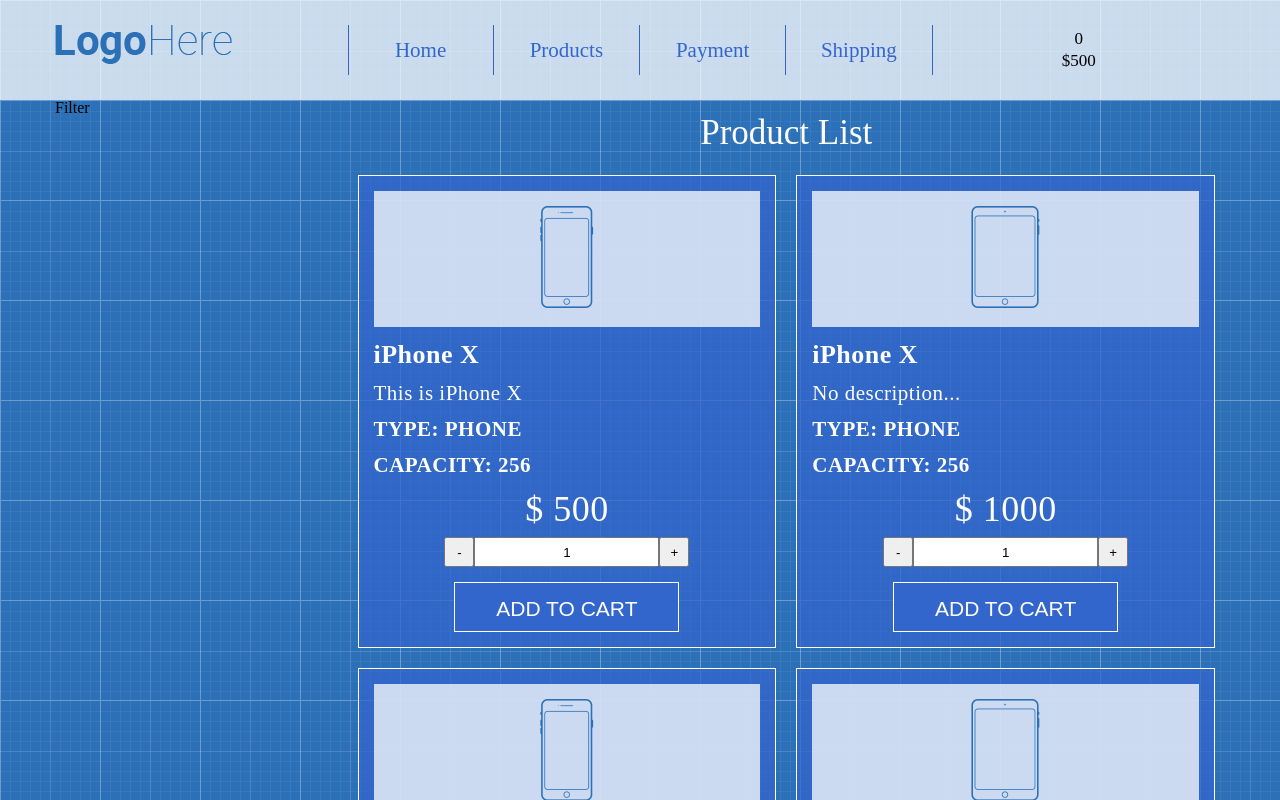
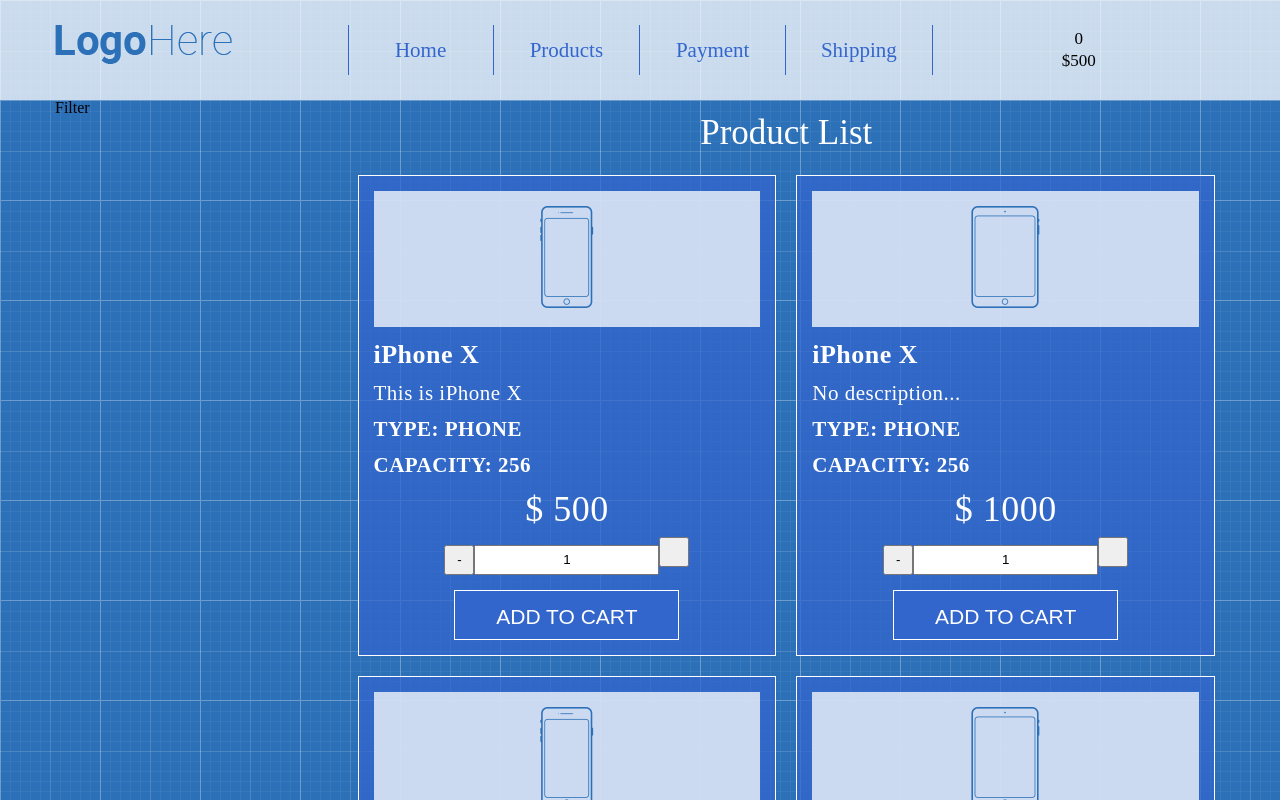
Before and after one commit to OrestSen/shopproject.github.io, a React (Create React App) app: page / in a window 1280 px wide. Shown: the top 800 px of the page. Built offline with nearby package versions, Linux system fonts and the light colour scheme.

Commit message:
added constructor with button Increment

```diff
--- a/src/App/Main/Products/ProductListItem.js
+++ b/src/App/Main/Products/ProductListItem.js
@@ -4,16 +4,20 @@
 
 class ProductListItem extends Component {
 
-    // constructor() {
-    //     super()
-    //     this.state = {
-    //         productCount:2,
-    //     }
-    // }
-
+    constructor() {
+        super()
+        this.onIncrementClick = this.onIncrementClick.bind(this)
+        }
 
     state = {
         productCount: 1,
+    }
+
+    onIncrementClick () {
+        console.log(this)
+        this.setState((prevState) => ({
+            productCount: prevState.productCount + 1
+        }))
     }
 
     render() {
@@ -38,7 +42,8 @@
                 <div className="product-quantity">
                     <button>-</button>
                     <input type="text" value={this.state.productCount} readOnly />
-                    <button>+</button>
+                    <button onClick={this.onIncrementClick}>
+                    </button>
                 </div>
                 <button className="btn-add-to-cart">Add to cart</button>
             </div>
```
